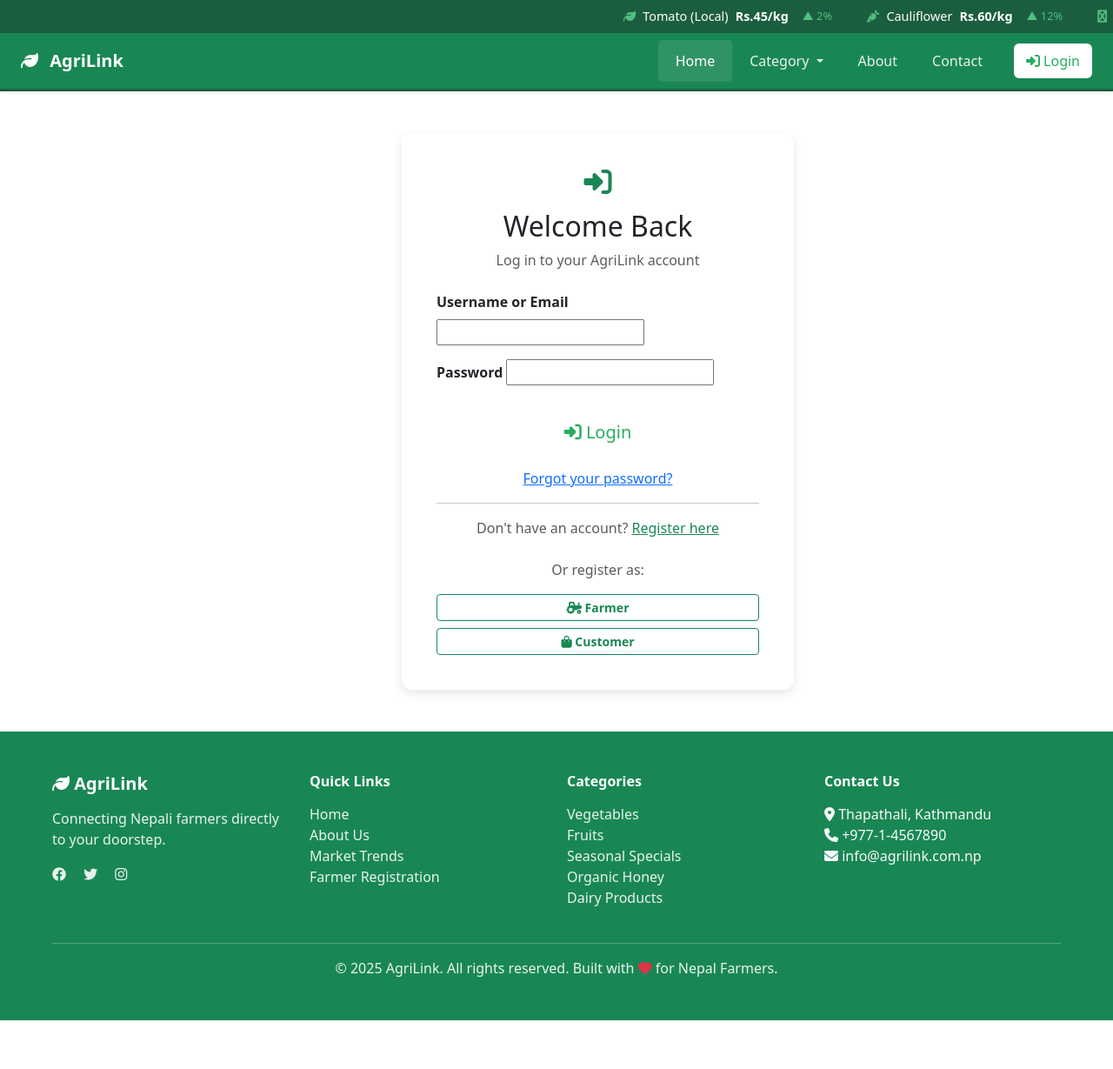
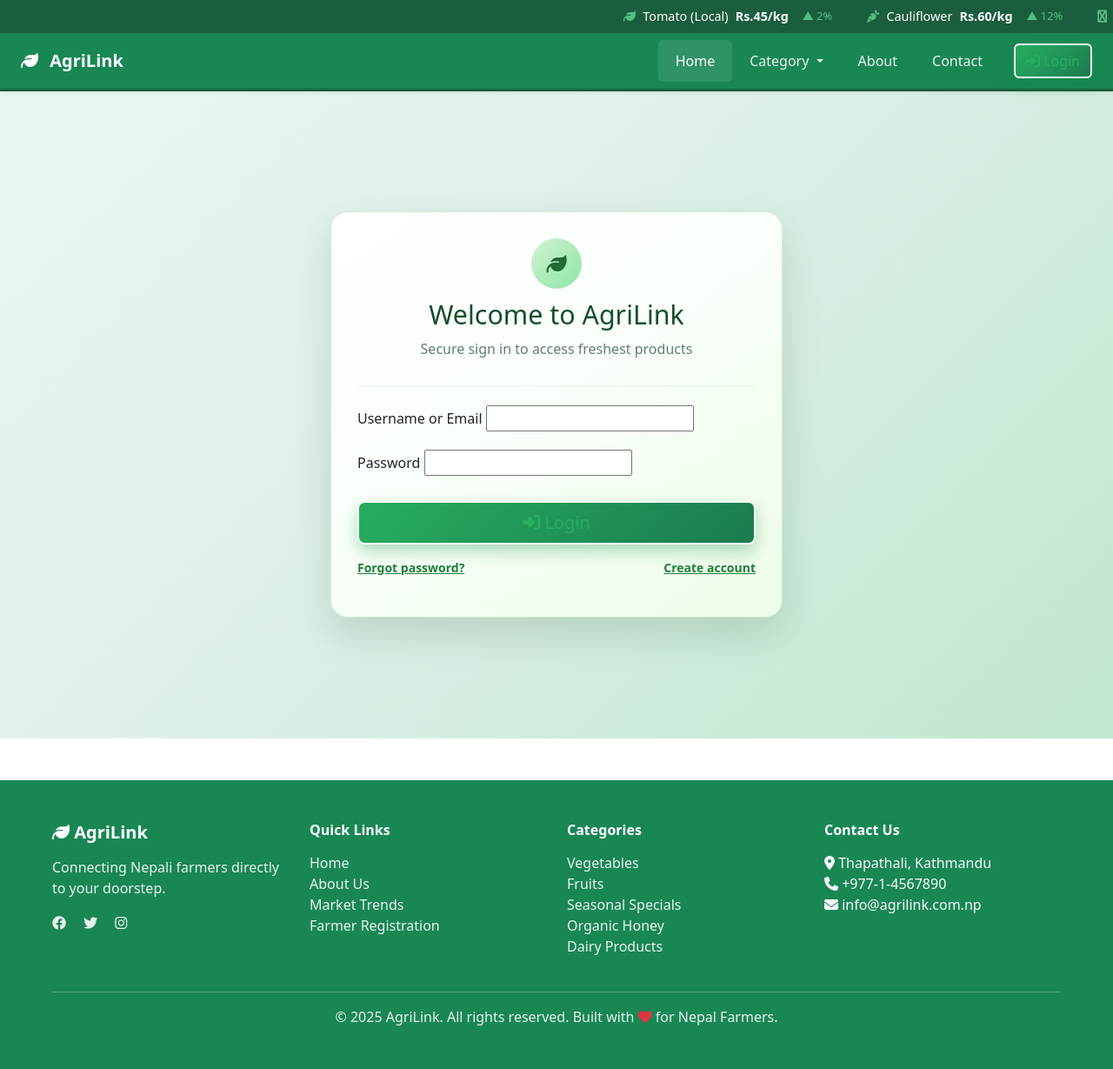
Before and after one commit to kristinaHy/AgriLink, a Django app: page /login/ in a window 1280 px wide. Shown: the whole page at 87% size. Before the commit the page ends 1173 px from the top, so only its background shows below. Run offline with Django 4.2, Linux system fonts and the light colour scheme.

Commit message:
making login page better

```diff
--- a/templates/core/index.html
+++ b/templates/core/index.html
@@ -161,7 +161,11 @@
                             </div>
                         {% endif %}
 
-                        <a href="{% url 'product_detail' product.id %}" class="product-view-btn">{% if user.is_authenticated %}View Details{% else %}Login to view price{% endif %}</a>
+                        {% if user.is_authenticated %}
+                            <a href="{% url 'product_detail' product.id %}" class="product-view-btn">View Details</a>
+                        {% else %}
+                            <a href="{% url 'login' %}" class="product-view-btn">Login to view price</a>
+                        {% endif %}
                     </div>
                 </div>
             {% endfor %}
--- a/templates/core/login.html
+++ b/templates/core/login.html
@@ -5,14 +5,13 @@
 
 {% block content %}
 
-<div class="container my-5">
-    <div class="row">
-        <div class="col-lg-5 offset-lg-4">
-            <div class="login-card">
-                <div class="card-header text-center mb-4">
-                    <i class="fas fa-sign-in-alt text-success fa-2x mb-3"></i>
-                    <h2>Welcome Back</h2>
-                    <p class="text-muted">Log in to your AgriLink account</p>
+<div class="login-page-bg">
+    <div class="login-card-container">
+        <div class="login-card accent">
+            <div class="brand-header text-center">
+                <div class="brand-icon"><i class="fas fa-leaf"></i></div>
+                <h2>Welcome to AgriLink</h2>
+                <p class="muted">Secure sign in to access freshest products</p>
             </div>
 
                 {% if messages %}
@@ -60,57 +59,110 @@
                     </button>
                 </form>
 
-                <p class="text-center text-muted mb-3">
-                    <a href="#">Forgot your password?</a>
-                </p>
+                <div class="d-flex justify-content-between align-items-center mb-3">
+                    <a href="#" class="small link-green">Forgot password?</a>
+                    <a href="{% url 'register' %}" class="small link-green">Create account</a>
+                </div>
 
-                <hr>
-
-                <p class="text-center text-muted mb-0">
-                    Don't have an account? <a href="{% url 'register' %}" class="text-success font-weight-bold">Register here</a>
-                </p>
-
-                <div class="register-options mt-4">
-                    <p class="text-center text-muted mb-3">Or register as:</p>
-                    <a href="{% url 'register' %}" class="btn btn-outline-success btn-sm w-100 mb-2">
-                        <i class="fas fa-tractor"></i> Farmer
-                    </a>
-                    <a href="{% url 'register' %}" class="btn btn-outline-success btn-sm w-100">
-                        <i class="fas fa-shopping-bag"></i> Customer
-                    </a>
-                </div>
             </div>
         </div>
     </div>
 </div>
 
 <style>
-    .login-card {
-        background: white;
-        border-radius: 12px;
-        padding: 40px;
-        box-shadow: 0 4px 12px rgba(0, 0, 0, 0.1);
+.login-page-bg {
+    min-height: 93vh;
+    padding: 30px 0;
+    background: linear-gradient(135deg, #E8F8F1 0%, #DDF0E7 45%, #BFE7CF 100%);
+    display: flex;
+    align-items: center;
+    justify-content: center;
 }
 
-    .login-card .form-control {
-        border: 1px solid #ddd;
-        border-radius: 6px;
-        padding: 12px 15px;
+.login-card-container {
+    max-width: 520px;
+    width: 100%;
+}
+
+.login-card {
+    background: linear-gradient(145deg, #FFFFFF 0%, #F8FFF8 50%, #EEFCE8 100%);
+    border-radius: 20px;
+    border: 1px solid #CDEBD2;
+    box-shadow: 0 18px 45px rgba(16, 44, 23, 0.15);
+    padding: 30px;
+}
+
+.brand-header {
+    text-align: center;
+    padding-bottom: 14px;
+    border-bottom: 1px solid #E4F3E7;
+    margin-bottom: 22px;
+}
+
+.brand-icon {
+    width: 58px;
+    height: 58px;
+    background: linear-gradient(135deg, #D0F2D0 0%, #8EE5A9 100%);
+    border-radius: 50%;
+    color: #216A33;
+    font-size: 1.45rem;
+    display: grid;
+    place-items: center;
+    margin: 0 auto 12px;
+}
+
+.brand-header h2 {
+    font-size: 1.9rem;
+    margin: 0;
+    color: #154D2D;
+}
+
+.brand-header .muted {
+    color: #637D72;
+    margin-top: 8px;
+}
+
+.form-control {
+    border: 1px solid #A1D7AA;
+    border-radius: 12px;
+    padding: 12px 14px;
     font-size: 0.95rem;
 }
 
-    .login-card .form-control:focus {
+.form-control:focus {
     border-color: #27AE60;
-        box-shadow: 0 0 0 0.2rem rgba(39, 174, 96, 0.25);
+    box-shadow: 0 0 0 0.2rem rgba(39, 174, 96, 0.2);
 }
 
-    .login-card .form-label {
-        font-weight: 600;
-        margin-bottom: 8px;
+.btn-success {
+    background: linear-gradient(135deg, #27AE60 0%, #1B7B4F 100%);
+    border: none;
+    box-shadow: 0 8px 18px rgba(19, 143, 69, 0.32);
 }
 
-    .register-options .btn {
+.btn-success:hover {
+    background: linear-gradient(135deg, #2dca69 0%, #1e8d53 100%);
+}
+
+.link-green {
+    color: #1E7E3A;
     font-weight: 600;
+}
+
+.divider {
+    text-align: center;
+    padding: 16px 0;
+    color: #5C7F6B;
+}
+
+.login-types .btn-outline-success {
+    border-color: #9BE7B8;
+    color: #2A7A4B;
+}
+
+.login-types .btn-outline-success:hover {
+    background-color: rgba(39,174,96,0.08);
+    border-color: #27AE60;
 }
 </style>
 
```
Also changed, not shown: db.sqlite3. Lines whose indentation alone changed are shown as unchanged.
